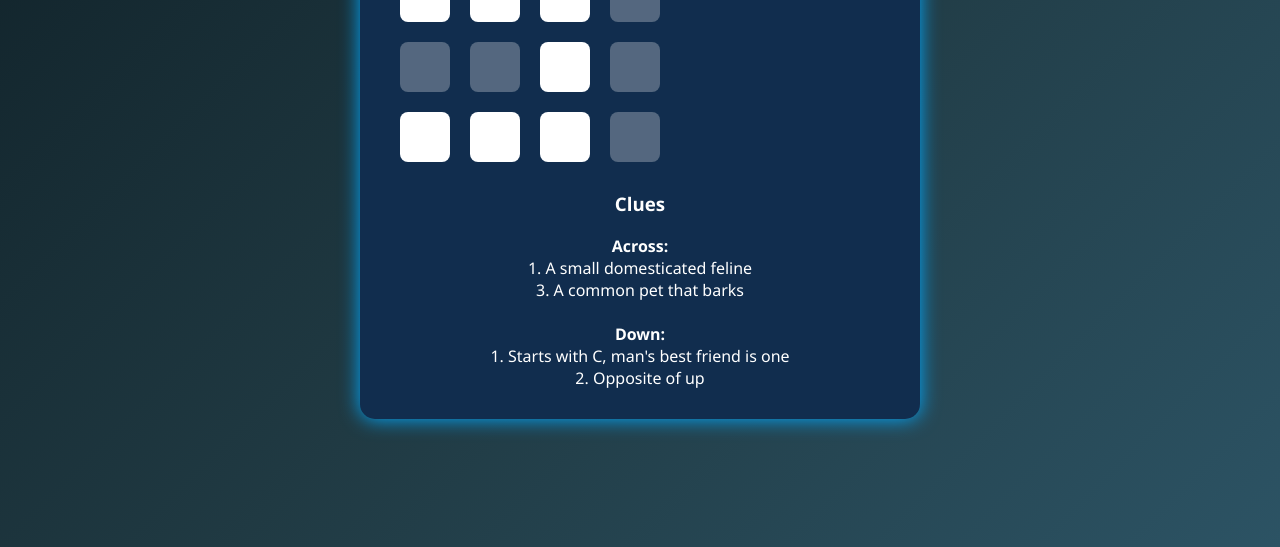
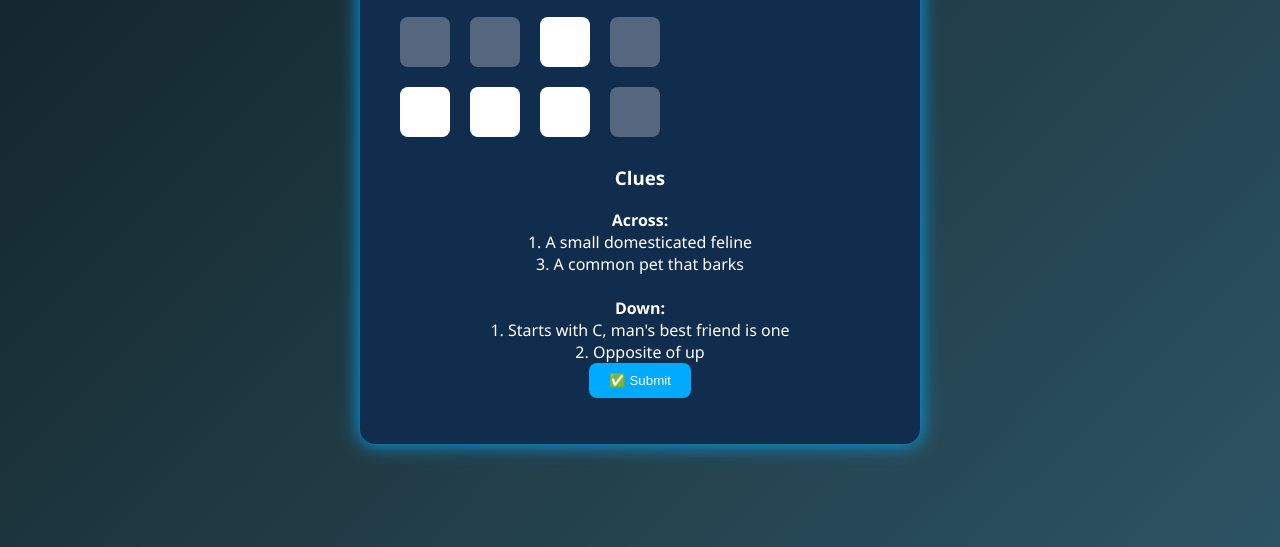
Before and after one commit to dityak/devops-project, a website: page crossword.html in a window 1280 px wide. Shown: the part 269-816 px from the top of the page. Drawn offline with Linux system fonts and the light colour scheme.

Commit message:
✨ Added crossword submit button and validation logic

```diff
--- a/crossword.html
+++ b/crossword.html
@@ -10,7 +10,12 @@
     <div id="crossword"></div>
     <h3>Clues</h3>
     <div id="clues"></div>
+
+    <!-- ✅ Add submit button and feedback -->
+    <button id="submitCrossword" onclick="checkCrossword()">✅ Submit</button>
+    <p id="crosswordFeedback"></p>
   </div>
+
   <script src="crossword.js"></script>
 </body>
 </html>
--- a/public/crossword.js
+++ b/public/crossword.js
@@ -18,3 +18,22 @@ fetch('daily_crossword.json')
       <strong>Down:</strong><br>${Object.entries(clues.down).map(([k, v]) => `${k}. ${v}`).join('<br>')}
     `;
   });
+
+
+// ✅ Crossword validation function
+function checkCrossword() {
+  const inputs = document.querySelectorAll('#crossword input');
+  const userAnswers = Array.from(inputs).map(input => input.disabled ? "" : input.value.toUpperCase());
+
+  const correctAnswers = [
+    'C','A','T','',
+    '','','R','',
+    'D','O','G',''
+  ];
+
+  const isCorrect = userAnswers.every((val, idx) => val === correctAnswers[idx]);
+
+  const feedback = document.getElementById('crosswordFeedback');
+  feedback.innerText = isCorrect ? "✅ Well done!" : "❌ Try again!";
+  feedback.style.color = isCorrect ? "lightgreen" : "red";
+}
```
